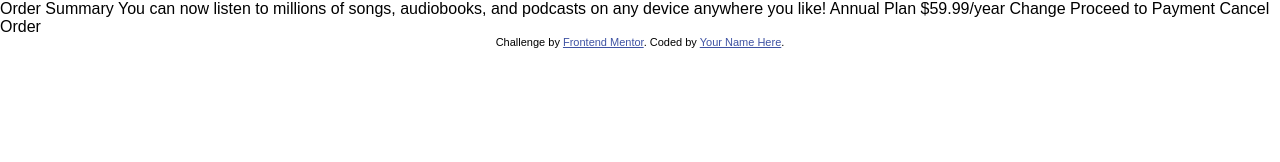
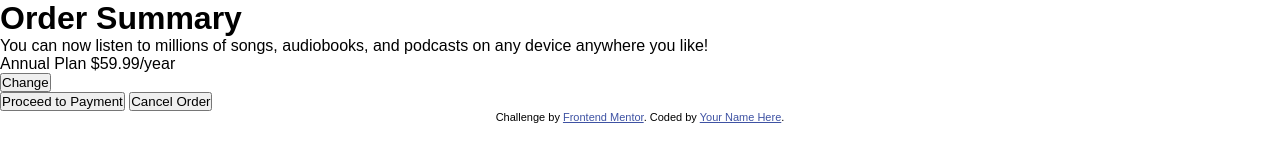
Before and after one commit to elpen84/order-summary-component-main, a plain HTML site: page index.html in a window 1280 px wide. Drawn offline with Linux system fonts and the light colour scheme.

Commit message:
Update index.html
markup update

```diff
--- a/index.html
+++ b/index.html
@@ -10,18 +10,38 @@
 </head>
 <body>
 
+  <div class="container">
+
+    <h1>
       Order Summary
-
+    </h1>
+  <p>
     You can now listen to millions of songs, audiobooks, and podcasts on any
     device anywhere you like!
+  </p>
 
+  <div>
     Annual Plan
     $59.99/year
 
+  </div>
+
+  <button>
     Change
+  </button>
 
+ <div class="buttons">
+   <button>
      Proceed to Payment
+</button>
+<button>
   Cancel Order
+</button>
+</div>
+
+
+  </div>
+
 
   <div class="attribution">
     Challenge by <a href="https://www.frontendmentor.io?ref=challenge" target="_blank">Frontend Mentor</a>.
```
Lines whose indentation alone changed are shown as unchanged.
